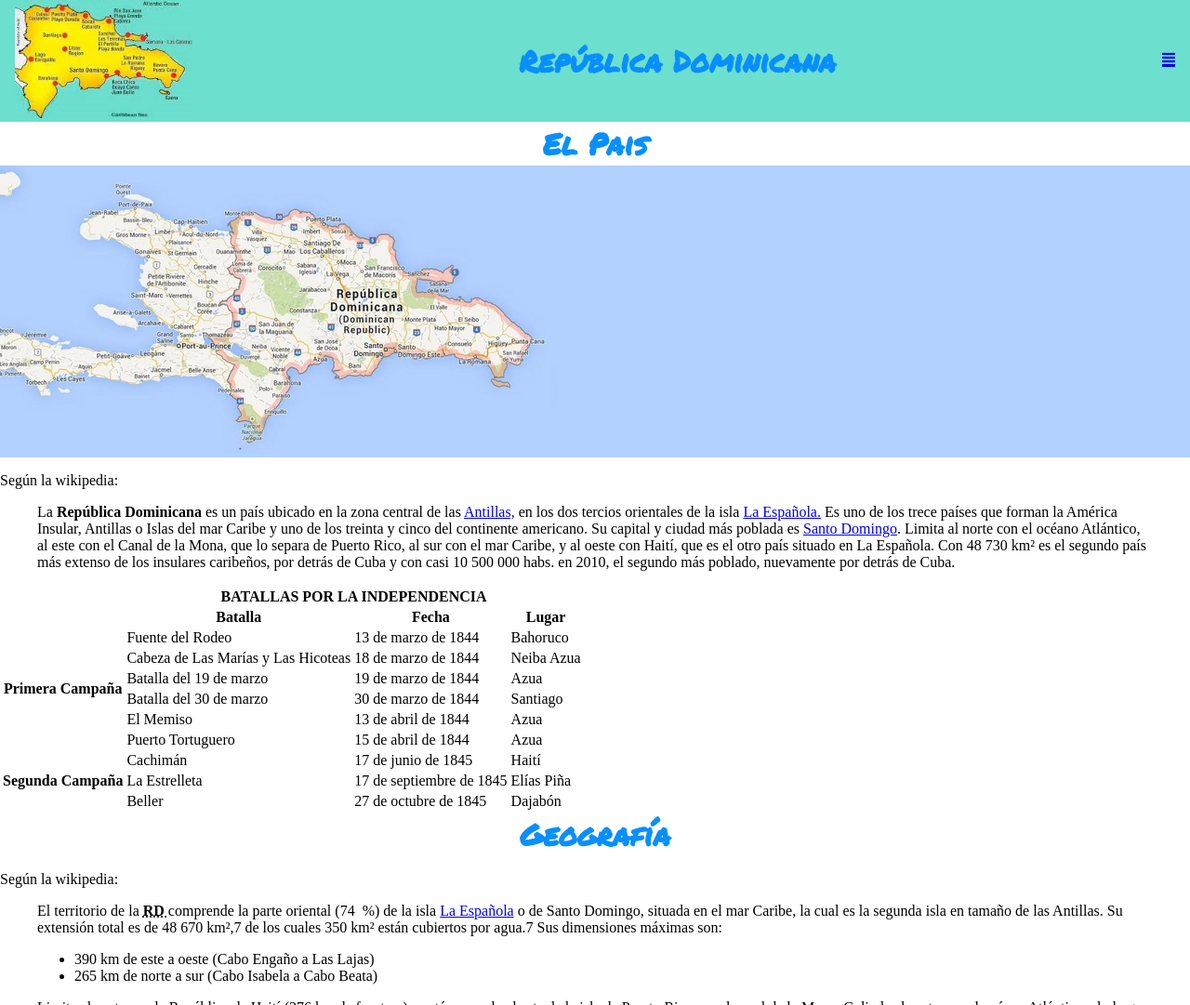
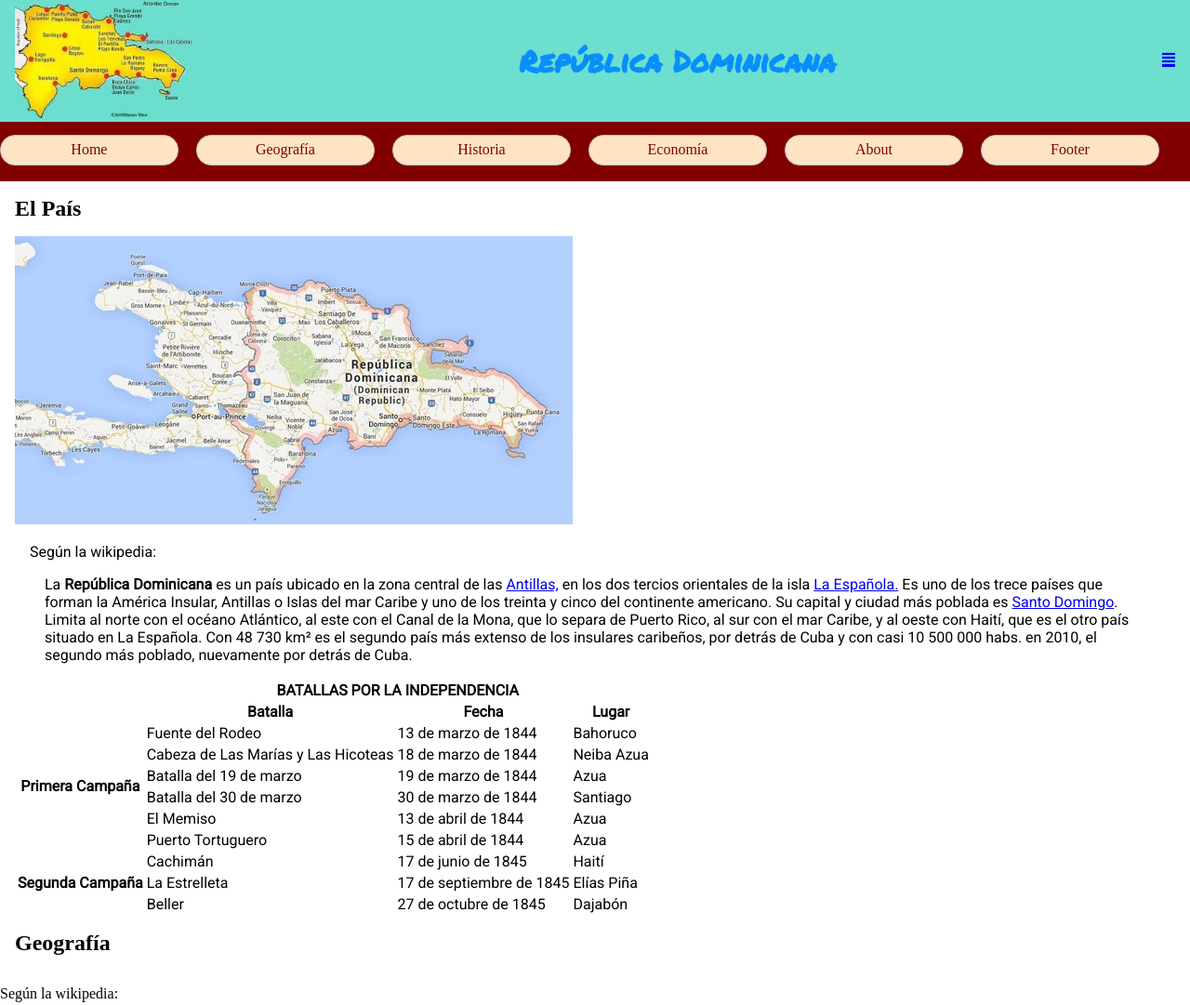
Before and after one commit to FlanGit/Construir_Paginas_Web, a website: page Proyecto web RepDominicana/indexx.html in a window 1280 px wide. Shown: the top 1081 px of the page at 93% size. Drawn offline with Linux system fonts and the light colour scheme.

Commit message:
rd desde casa

```diff
--- a/Proyecto web RepDominicana/indexx.html
+++ b/Proyecto web RepDominicana/indexx.html
@@ -32,10 +32,8 @@
             </nav>
 
         </section>
-    </header>
 
-
-    <div class="divNav ">
+        <div class="divNav" >
             <nav "hide-menu">
                 <ul>
                     <li><a href="#home">Home</a></li>
@@ -48,16 +46,15 @@
             </nav>
 
         </div>
-
+    </header>
 
     <main class="pagina_principal">
-        <section>
-            <h2>El Pais</h2>
-            <div class="imgWapper">
+        <section >
+            <h2>El País</h2>
             <div class="mainDivImg">
                     <img src="./imagen/RD-600x310.jpg" alt="Mapa de La Rep.Dom. con Haiti" width="600" height="310" border="0" title="Mapa RD y Haiti">
             </div>
-            </div>
+            <div class="seccion-01">
                 <p>Según la wikipedia:</p>
                 <blockquote><p> La <strong>República Dominicana </strong>es un país ubicado en la zona central de las <a href="https://es.wikipedia.org/wiki/Antillas" title="Antillas">Antillas,</a> en los dos tercios orientales de la isla <a href="https://es.wikipedia.org/wiki/La_Española" title="La Española">La Española.</a> Es uno de los trece países que forman la América Insular, Antillas o Islas del mar Caribe y uno de los treinta y cinco del continente americano. Su capital y ciudad más poblada es <a href="https://es.wikipedia.org/wiki/Santo_Domingo" title="Santo Domingo">Santo Domingo</a>. Limita al norte con el océano Atlántico, al este con el Canal de la Mona, que lo separa de Puerto Rico, al sur con el mar Caribe, y al oeste con Haití, que es el otro país situado en La Española. Con 48 730 km² es el segundo país más extenso de los insulares caribeños, por detrás de Cuba y con casi 10 500 000 habs. en 2010, el segundo más poblado, nuevamente por detrás de Cuba.</p></blockquote>
                 <table class="batallas" >
@@ -122,7 +119,7 @@
                         <td>Dajabón</td>
                     </tr>
                 </table>
-
+            </div>
         </section>
 
         <section  id="geografia">
@@ -252,7 +249,6 @@
         </address>
 
         <address>
-                <!-- Ejemplo de Microformatos - http://microformats.org/ -->
                 <div id="hcard-Francisco-Frias" class="vcard">
                     Saludos desde
                     <div class="org">RD</div>
--- a/Proyecto web RepDominicana/scss/style.scss
+++ b/Proyecto web RepDominicana/scss/style.scss
@@ -22,7 +22,6 @@ body{
             display: flex;
             justify-content: space-between;
             align-items: center;
-
 
             .divImg{
                 width: 251px;
@@ -50,13 +49,88 @@ body{
                 padding-right: 1rem;
             }
         }
+        .divNav{
+/*             display: none;*/
+            nav{
+
+                width: 100%;
+                background-color: maroon;
+                color: bisque;
+                border-right: maroon 1px solid;
+
+                ul {
+                    list-style: none;
+                    margin: 0;
+                    padding: 0;
+                    height: 4rem;
+                    overflow: auto;
+                    width: 100%;
+                }
+
+                li {
+                    display: block;
+                    float: left;
+                    width: 15%;
+                }
+
+                li:not(:last-child) {
+                    margin-right: 1.5%;
+                }
+
+                a {
+                    display: inline-block;
+                    width: 100%;
+                    padding-top: 0.4rem;
+                    padding-bottom: 0.4rem;
+                    margin-top: 0.9rem;
+                    color: inherit;
+                    background-color: bisque;
+                    color: maroon;
+                    text-decoration: none;
+                    text-align: center;
+                    border: solid silver 1px;
+                    border-radius: 1rem;
+                }
+
+            }
+        }
     }
 
-    .divNav{
-        font-size: 2rem;
-        display: none;
+    main section {
+        h2{
+            margin-left: 1rem;
+            padding-top : 1rem;
+            padding-bottom : 1rem;
+        }
+
+        .mainDivImg{
+            width: 100%;
+            display: inline-block;
+            padding-left: 1rem;
+            img{
+                width: 100%;
+                max-width: 600px;
+            }
+        }
+        .seccion-01{
+            padding-left: 1rem;
+            font-family: Roboto, Verdana, Arial, sans-serf;
+            p{
+                margin-left: 1rem;
+                margin-right: 1rem;
+            }
+            blockquote{
+                margin-left: 1rem;
+            }
+        }
+
     }
 
+}
+
+
+
+/*
     .pagina_principal{
         h2{
             text-align: center;
@@ -66,7 +140,7 @@ body{
         }
     }
 
-    main section{
+     main section{
 
         div.mainDivImg{
             width: 100%;
@@ -83,47 +157,21 @@ body{
             background-color: #B2D1FF;
         }
 
-     /*    .mainDivImg{
-            width: 600px;
-
-        } */
 
         img{
             width: 100%;
             max-width: 600px;
         }
-
-        nav {
-            position: absolute;
-            top: 90%;
-            right: 0;
-            display: block;
-            width: 30%;
-
-            ul {
-                list-style: none;
-                padding: 0;
-            }
-            li{
-                display: inline-block;
-            }
-            a {
-                color: inherit;
-                text-decoration: none;
-                padding: 0.2rem 0.3rem;
-                transition: all 0.8s linear;
-            }
-        }
+    }
+ */
 
 
 
+/*    .mainDivImg{
+            width: 600px;
 
+        } */
 
-
-
-    }
-
-}
 /*
         nav.hide-menu {
             display: none;
@@ -161,3 +209,26 @@ body{
     }
 
     */
+
+/*
+    nav {
+        position: absolute;
+        top: 90%;
+        right: 0;
+        display: block;
+        width: 30%;
+
+        ul {
+            list-style: none;
+            padding: 0;
+        }
+        li{
+            display: inline-block;
+        }
+        a {
+            color: inherit;
+            text-decoration: none;
+            padding: 0.2rem 0.3rem;
+            transition: all 0.8s linear;
+        }
+    }*/
```
Also changed, not shown: Proyecto web RepDominicana/css/style.css, 1 other file. Lines whose indentation alone changed are shown as unchanged.
